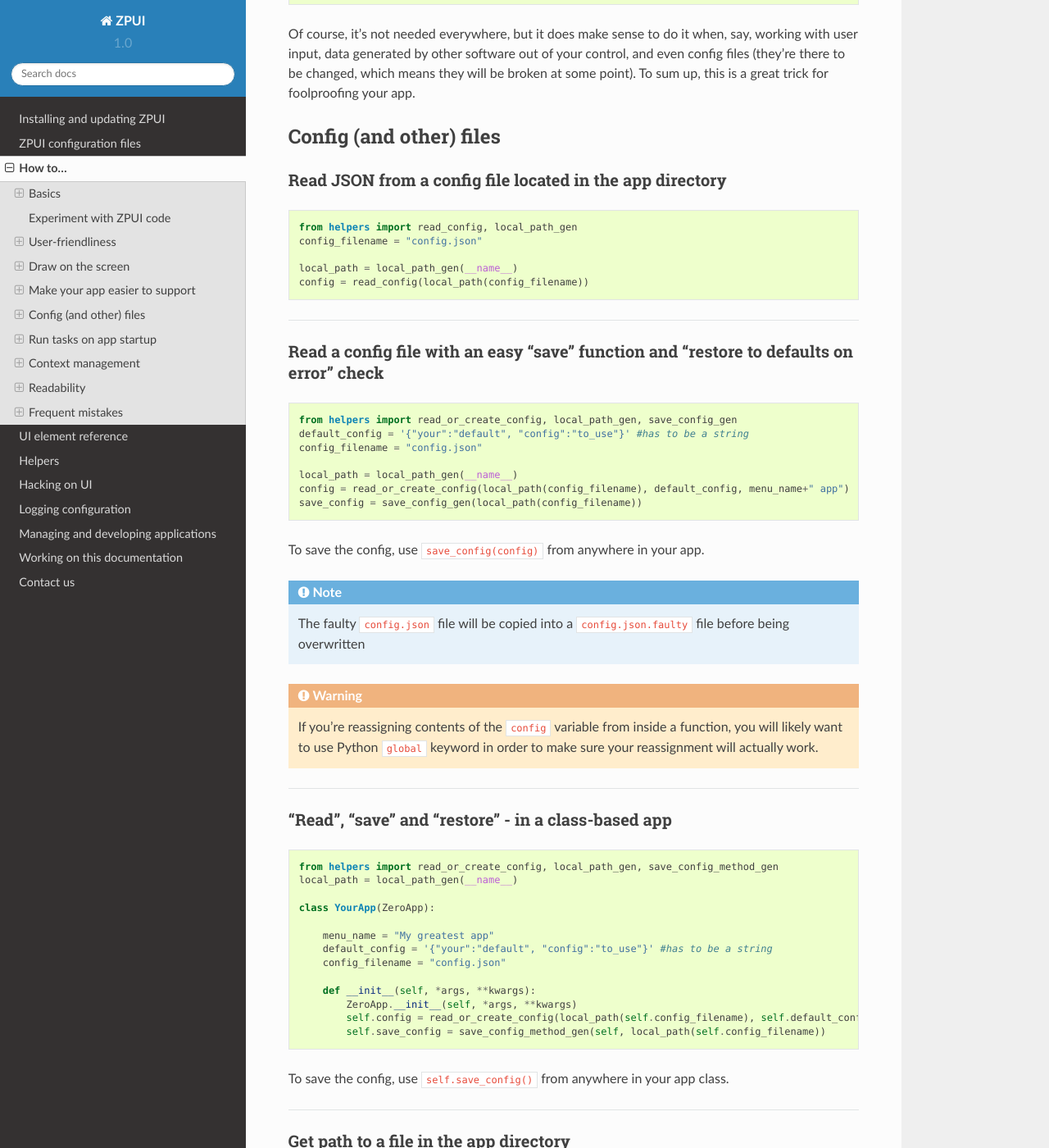
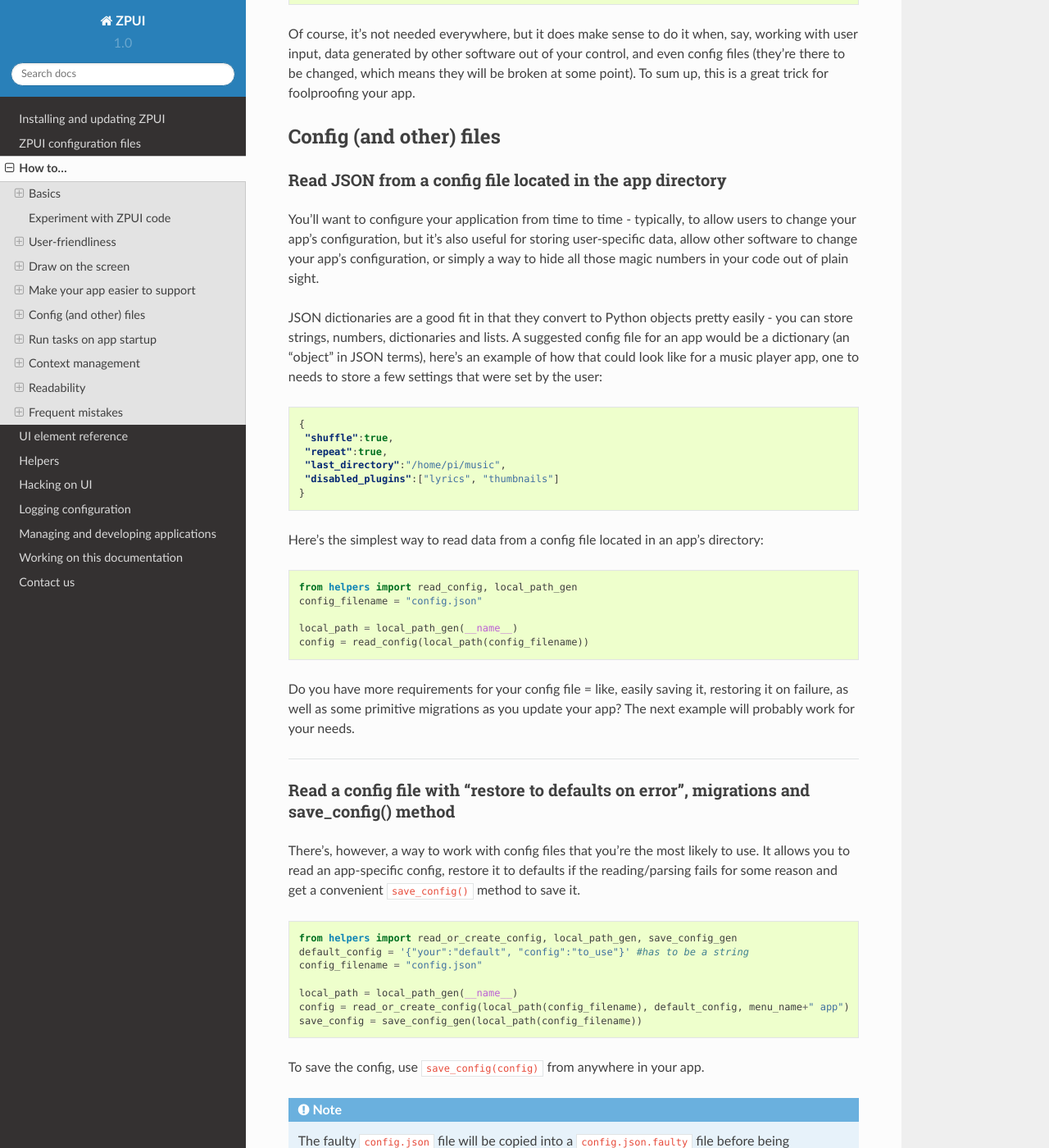
Before and after one commit to CRImier/pyLCI, a Sphinx documentation site: the page built from docs/howto.rst, in a window 1280 px wide and 1400 px high, scrolled down 12021 px. Shown: the whole window at 82% size. Built offline with Sphinx 7.4.7 and the Read the Docs theme 2.0.0, drawn with Linux system fonts in a browser that asks for light colours; some of the changed text lies outside the part shown.

Commit message:
Howto: talking about config files more, providing more examples

```diff
--- a/docs/howto.rst
+++ b/docs/howto.rst
@@ -549,6 +549,28 @@
 Read JSON from a config file located in the app directory
 ---------------------------------------------------------
 
+You'll want to configure your application from time to time - typically,
+to allow users to change your app's configuration, but it's also useful for storing
+user-specific data, allow other software to change your app's configuration, or
+simply a way to hide all those magic numbers in your code out of plain sight.
+
+JSON dictionaries are a good fit in that they convert to Python objects pretty easily
+- you can store strings, numbers, dictionaries and lists. A suggested config file for
+an app would be a dictionary (an "object" in JSON terms), here's an example of how
+that could look like for a music player app, one to needs to store a few settings that
+were set by the user:
+
+.. code-block:: json
+
+    {
+     "shuffle":true,
+     "repeat":true,
+     "last_directory":"/home/pi/music",
+     "disabled_plugins":["lyrics", "thumbnails"]
+    }
+
+Here's the simplest way to read data from a config file located in an app's directory:
+
 .. code-block:: python
 
     from helpers import read_config, local_path_gen
@@ -557,10 +579,18 @@
     local_path = local_path_gen(__name__)
     config = read_config(local_path(config_filename))
 
+Do you have more requirements for your config file = like, easily saving it, restoring
+it on failure, as well as some primitive migrations as you update your app? The next
+example will probably work for your needs.
+
 ------------
 
-Read a config file with an easy "save" function and "restore to defaults on error" check
-----------------------------------------------------------------------------------------
+Read a config file with "restore to defaults on error", migrations and save_config() method
+-------------------------------------------------------------------------------------------
+
+There's, however, a way to work with config files that you're the most likely to use.
+It allows you to read an app-specific config, restore it to defaults if the reading/parsing
+fails for some reason and get a convenient ``save_config()`` method to save it.
 
 .. code-block:: python
 
@@ -580,6 +610,38 @@
 .. warning:: If you're reassigning contents of the ``config`` variable from inside a
              function, you will likely want to use Python ``global`` keyword in order
              to make sure your reassignment will actually work.
+
+In addition
+to that, if the highest level of your config is a dictionary, it allows you to perform small
+migrations - specifically, auto-adding new keys with default values to the config as your
+app is updated to rely on those.
+
+Say, here's a config you have, created from the default config and then changed
+by the user:
+
+.. code-block:: json
+
+    {
+      "your":"non-default",
+      "config":"to_use"
+    }
+
+And here's a new default config, with additional ``"but_now"`` key that you roll out through
+an app upgrade:
+
+.. code-block:: python
+
+    default_config = '{"your":"default", "config":"to_use", "but_now":"its_updated"}'
+
+The resulting config received from ``read_or_create_config`` will look like this:
+
+.. code-block:: json
+
+    {
+      "your":"non-default",
+      "config":"to_use",
+      "but_now":"its_updated"
+    }
 
 ------------
 
```
